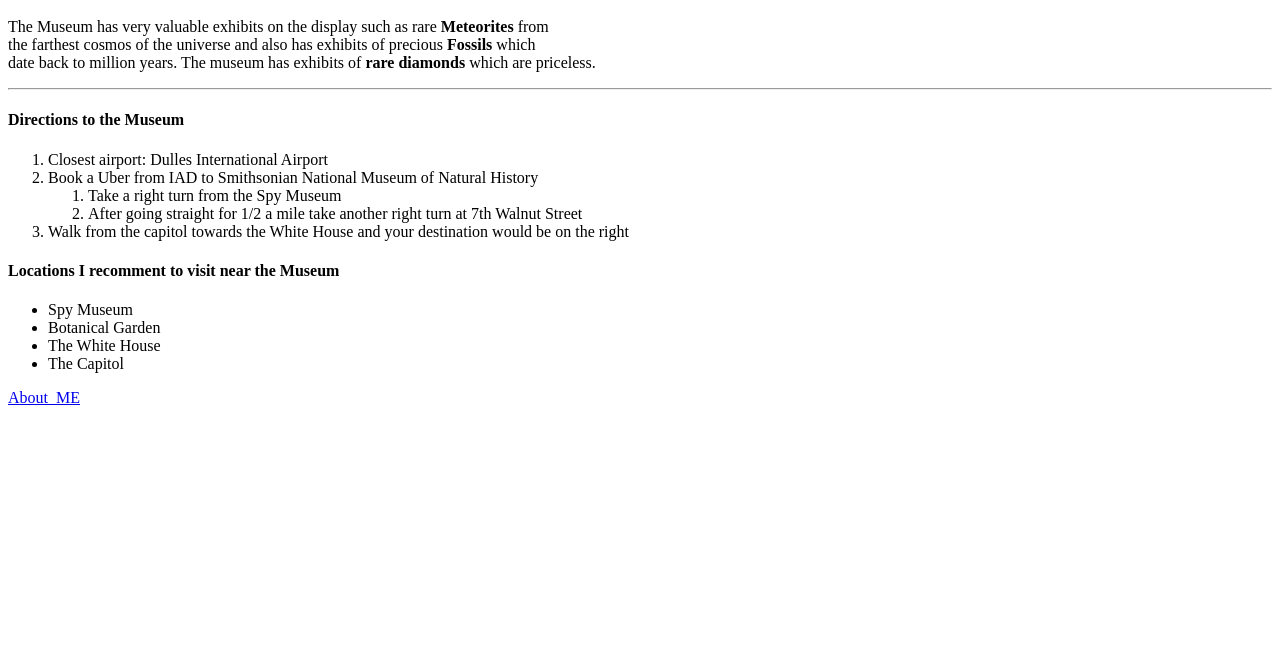
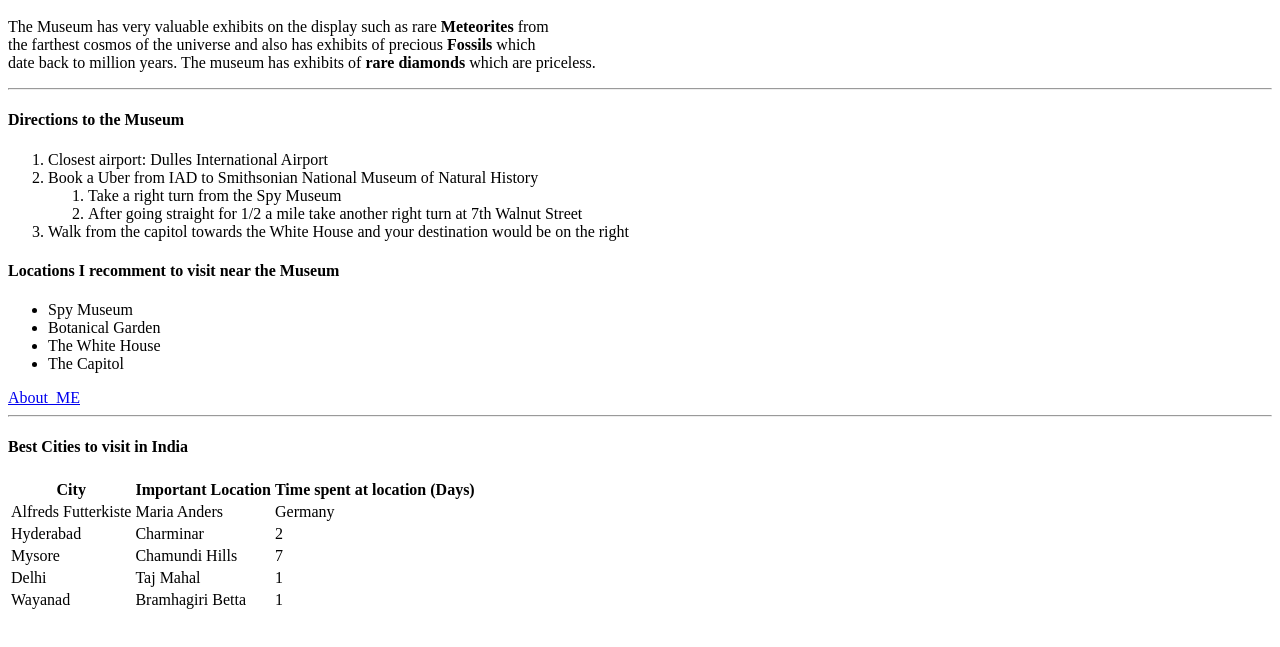
Before and after one commit to 44-563-Web-Apps-F22/44563-webapps-assignment-3-codebender14, a plain HTML site: page index.html in a window 1280 px wide. Shown: the part 101-748 px from the top of the page. Drawn offline with Linux system fonts and the light colour scheme.

Commit message:
updated index.html with tables

```diff
--- a/index.html
+++ b/index.html
@@ -33,5 +33,39 @@
     <li>The Capitol</li>
   </ul>
   <a href="aboutME.html">About_ME</a>
+  <hr>
+  <h4>Best Cities to visit in India</h4>
+  <table>
+    <tr>
+      <th>City</th>
+      <th>Important Location</th>
+      <th>Time spent at location (Days)</th>
+    </tr>
+    <tr>
+      <td>Alfreds Futterkiste</td>
+      <td>Maria Anders</td>
+      <td>Germany</td>
+    </tr>
+    <tr>
+      <td>Hyderabad</td>
+      <td>Charminar</td>
+      <td>2</td>
+    </tr>
+    <tr>
+      <td>Mysore</td>
+      <td>Chamundi Hills</td>
+      <td>7</td>
+    </tr>
+    <tr>
+      <td>Delhi</td>
+      <td>Taj Mahal</td>
+      <td>1</td>
+    </tr>
+    <tr>
+      <td>Wayanad</td>
+      <td>Bramhagiri Betta</td>
+      <td>1</td>
+    </tr>
+  </table>
 </body>
 </html>
```
